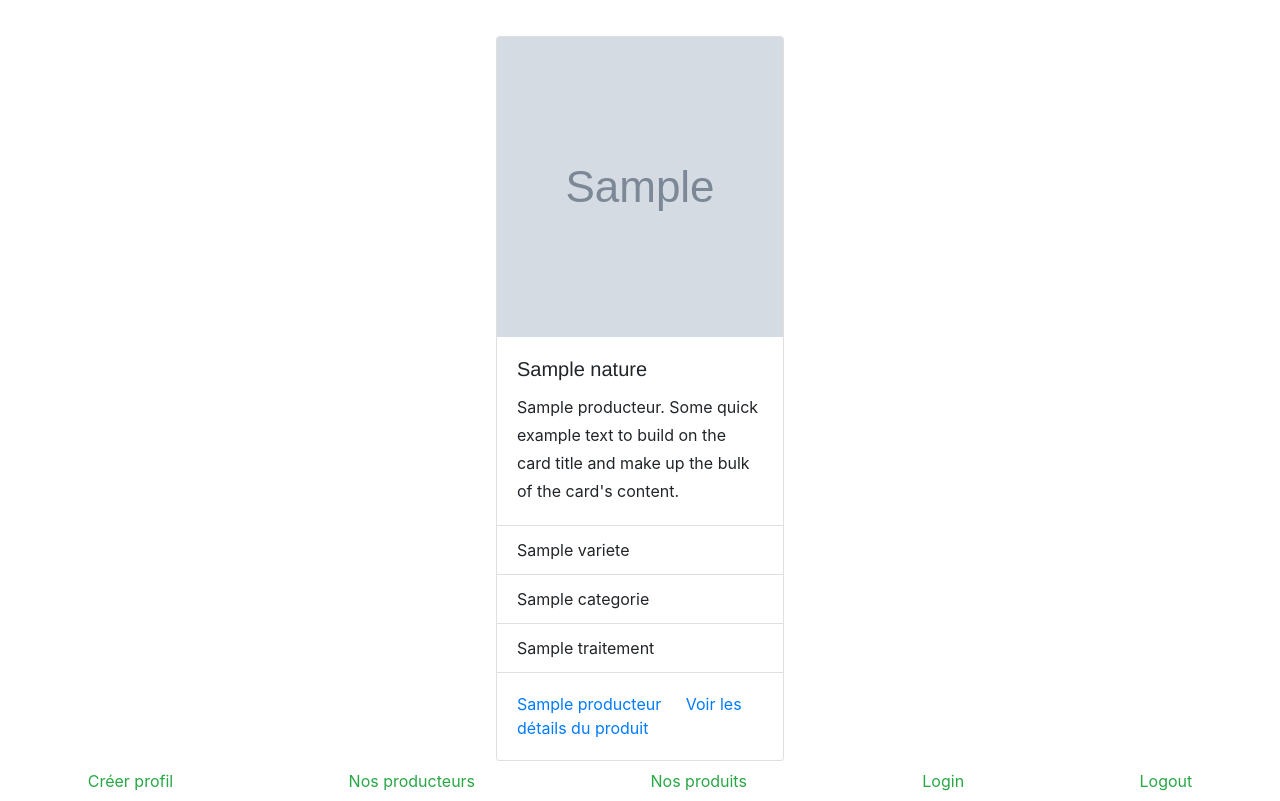
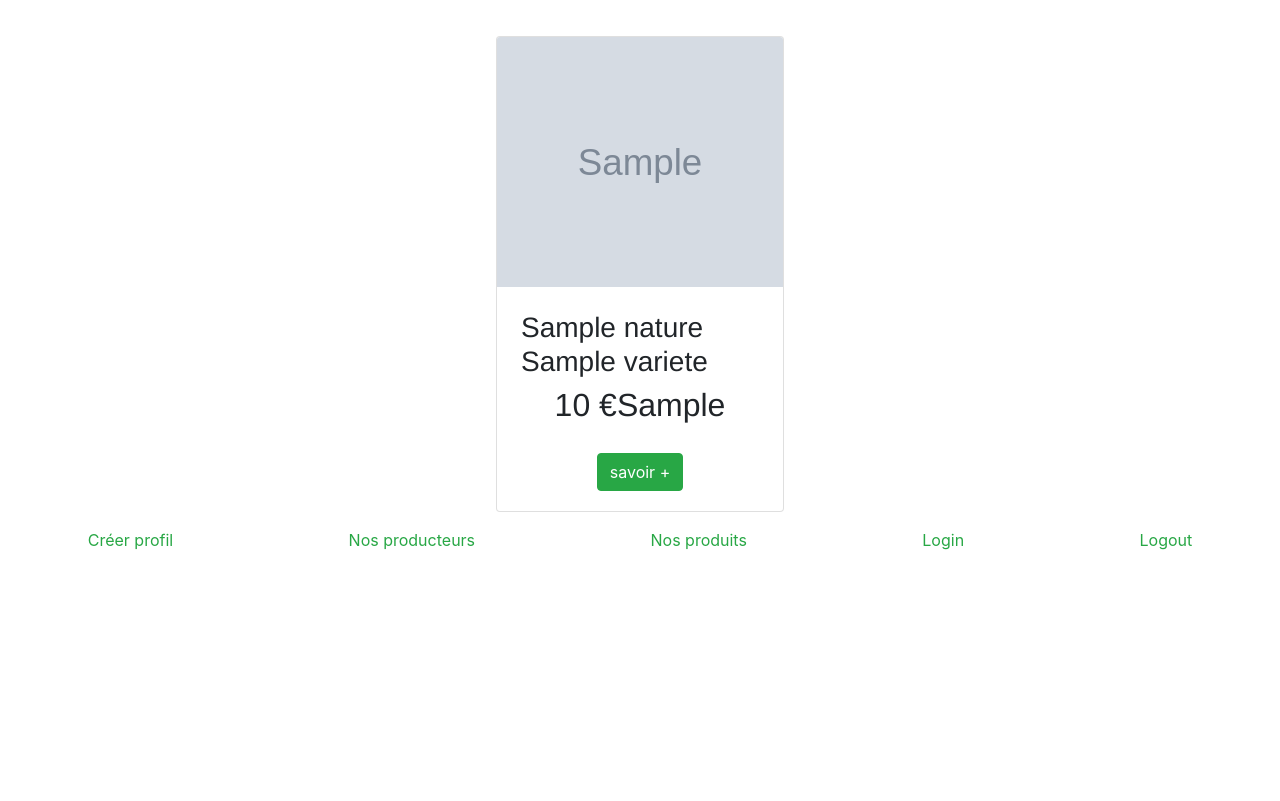
Before and after one commit to Sbleut/Potager-connect, a Symfony app: template templates/produits.html.twig in a window 1280 px wide. Shown: the part 92-893 px from the top of the page. After the commit the page ends 642 px from the top, so only its background shows below. Run offline with Twig, Linux system fonts and the light colour scheme; the template is opened without the code that fills it: most values are stand-ins (such as "Sample title", 1, 10 or a date in 2020); grey boxes marked "Sample" are stand-in pictures; some libraries are stand-ins or nearby versions.

Commit message:
Card produits

```diff
--- a/public/style-sheets/css/global.css
+++ b/public/style-sheets/css/global.css
@@ -50,7 +50,7 @@ h6 {
   border-radius: 3px;
   text-transform: uppercase;
   font-family: Montserrat, "Helvetica Neue", Helvetica, Arial, sans-serif;
-  font-size: 18px;
+  font-size: 1.2rem;
   font-weight: 700;
   color: #fff;
   background-color: #53D459;
@@ -85,7 +85,7 @@ body .navbar {
   justify-content: space-around;
   padding: 10px;
   background-color: #222;
-  z-index: 1;
+  z-index: 5;
 }
 body .navbar a {
   padding-top: 1.5rem;
@@ -130,12 +130,16 @@ body section .concept {
   align-items: center;
   justify-content: space-around;
 }
+body section .concept div {
+  display: flex;
+  flex-wrap: wrap;
+}
 body section .concept div .bulle {
   display: flex;
   flex-direction: column;
   justify-content: space-around;
   align-items: center;
-  width: 30%;
+  width: 400px;
 }
 body section .concept div .bulle h2 {
   text-align: center;
@@ -174,7 +178,7 @@ body section .produits .cards-container .card-container {
   align-items: center;
   background-color: #fff;
   margin-bottom: 1rem;
-  width: 30%;
+  width: 400px;
 }
 body section .produits .cards-container .card-container .card-link {
   display: block;
--- a/public/style-sheets/scss/global.scss
+++ b/public/style-sheets/scss/global.scss
@@ -53,7 +53,7 @@ h6 {
     border-radius: 3px;
     text-transform: uppercase;
     font-family: Montserrat,"Helvetica Neue",Helvetica,Arial,sans-serif;
-    font-size: 18px;
+    font-size: 1.2rem;
     font-weight: 700;
     color: #fff;
     background-color: #53D459;
@@ -89,7 +89,7 @@ body{
         justify-content: space-around;
         padding: 10px;
         background-color: #222;
-        z-index: +1;
+        z-index: 5;
         a{
             padding-top: 1.5rem;
             padding-bottom: 1.5rem;
@@ -140,12 +140,14 @@ body{
             align-items: center;
             justify-content: space-around;
             div{
+                display: flex;
+                flex-wrap: wrap;
                 .bulle{
                     display: flex;
                     flex-direction: column;
                     justify-content: space-around;
                     align-items: center;
-                    width: 30%;
+                    width: 400px;
                     h2{
                         text-align: center;
                     }
@@ -186,7 +188,7 @@ body{
                     align-items: center;
                     background-color: #fff;
                     margin-bottom: 1rem;
-                    width: 30%;
+                    width: 400px;
                     .card-link{
                         display: block;
                         position: relative;
--- a/src/Form/ContactType.php
+++ b/src/Form/ContactType.php
@@ -2,11 +2,14 @@
 
 namespace App\Form;
 
-use Doctrine\DBAL\Types\TextType;
+
 use Symfony\Component\Form\AbstractType;
 use Symfony\Component\Form\Extension\Core\Type\EmailType;
+use Symfony\Component\Form\Extension\Core\Type\SubmitType;
 use Symfony\Component\Form\Extension\Core\Type\TextareaType;
+use Symfony\Component\Form\Extension\Core\Type\TextType;
 use Symfony\Component\Form\FormBuilderInterface;
+use Symfony\Component\Form\FormTypeInterface;
 use Symfony\Component\OptionsResolver\OptionsResolver;
 use Symfony\Component\Validator\Constraints\Email;
 use Symfony\Component\Validator\Constraints\Length;
@@ -54,6 +57,7 @@ class ContactType extends AbstractType
         ;
     }
 
+
     public function configureOptions(OptionsResolver $resolver)
     {
         $resolver->setDefaults([
--- a/templates/accueil.html.twig
+++ b/templates/accueil.html.twig
@@ -152,6 +152,9 @@
 		</div>
 	</section>
 
-	<section class="contact"></section>
+	<section class="contact">
+		<h2>Contactez-Nous</h2>
+		{{ form( form, {'action': path( 'accueil' )} ) }}
+	</section>
 
 {% endblock %}
--- a/templates/produits.html.twig
+++ b/templates/produits.html.twig
@@ -8,22 +8,18 @@
 
 		<div class="container d-flex flex-wrap justify-content-around">
 			{% for produit in produits %}
-				<div class="card" style="width: 18rem;">
-					<img class="card-img-top" style="height: 300px; object-fit: cover;" src="{{asset('assets/photos/' ~ produit.photo)}}" alt="Card image cap">
-					<div class="card-body">
-						<h5 class="card-title">{{ produit.nature }}</h5>
-						<p class="card-text">{{ produit.producteur.nom }}. Some quick example text to build on the card title and make up the bulk of the card's content.</p>
+				<div class="card mb-2" style="width: 18rem;">
+					<img class="card-img-top" style="height: 250px; object-fit: cover;" src="{{asset('assets/photos/' ~ produit.photo)}}" alt="Card image cap">
+					<div style="min-height: 145px;" class="d-flex flex-column justify-content-between pt-4 pl-4 pr-4">
+						<h3 class="">{{ produit.nature }}
+							{{ produit.variete }}</h3>
+						<h2 class="text-center">{{ produit.prix }}
+							€{{ produit.PrixType}}</h2>
 					</div>
-					<ul class="list-group list-group-flush">
-						<li class="list-group-item">{{ produit.variete }}</li>
-						<li class="list-group-item">{{ produit.categorie }}</li>
-						<li class="list-group-item">{{ produit.traitement }}</li>
-					</ul>
-					<div class="card-body">
-						<a href="{{ path('user-retrieve', {'id': produit.producteur.id}) }}" class="card-link">{{ produit.producteur.nom }}</a>
-						<a href="{{ path('produit', {'id': produit.id}) }}" class="card-link">Voir les détails du produit</a>
+					<div class="d-flex justify-content-around card-body ">
+						<a href="{{ path('produit', {'id': produit.id}) }}" class="card-link btn btn-success">savoir +</a>
 						{% if app.user == produit.producteur or is_granted('ROLE_ADMIN') %}
-							<a class="nav-link" href="{{ path('produit-delete', {'id': produit.id}) }}">Supprimer</a>
+							<a class="card-link btn btn-success" href="{{ path('produit-delete', {'id': produit.id}) }}">Supprimer</a>
 						{% endif %}
 					</div>
 				</div>
@@ -32,4 +28,4 @@
 			{% endfor %}
 		</div>
 
-{% endblock %}
+	{% endblock %}
```
Also changed, not shown: src/Controller/StaticController.php (+52 -4 lines), src/Form/ProduitType.php (+7 -8 lines), templates/contact/index.html.twig (deleted, +0 -20 lines), templates/creer-produit.tml.twig (deleted), 1 other file.
